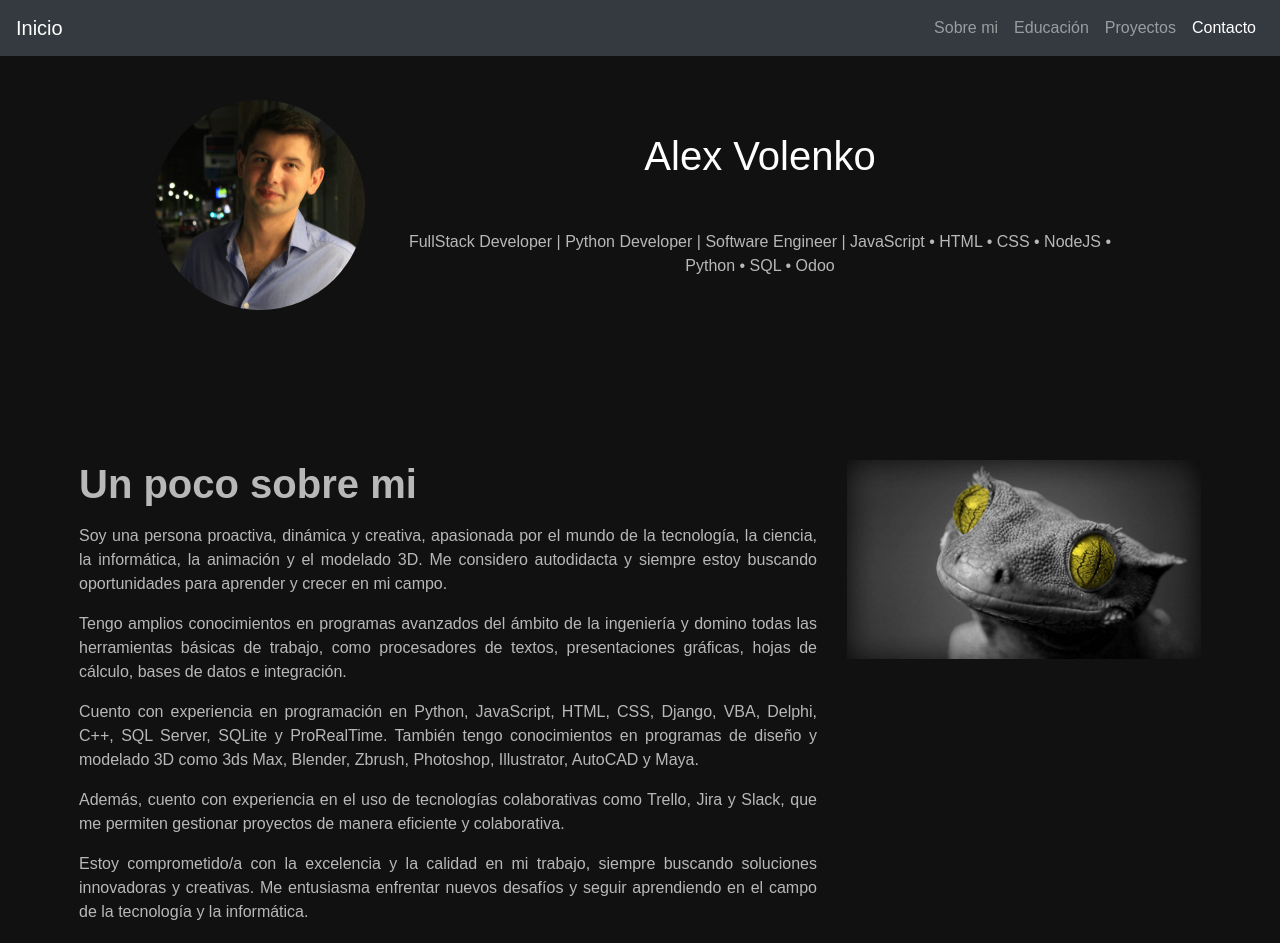
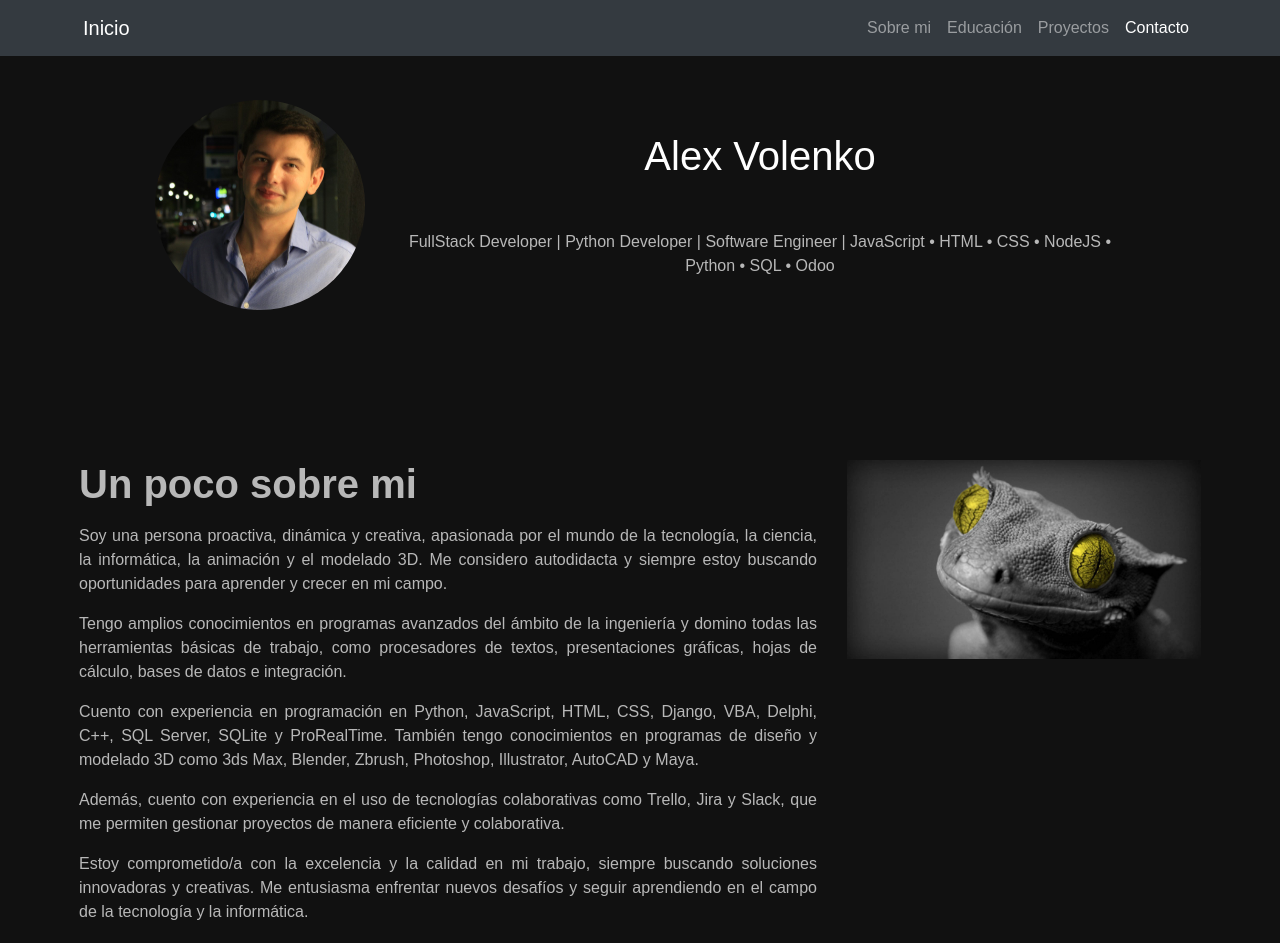
Before and after one commit to Olvo9315/alexvolenko.github.io, a plain HTML site: page index.html in a window 1280 px wide. Shown: the top 943 px of the page. Drawn offline with nearby package versions, Linux system fonts and the light colour scheme; a script that the page names is missing.

Commit message:
alinear header

```diff
--- a/index.html
+++ b/index.html
@@ -13,6 +13,7 @@
 
     <!-- Navbar -->
     <nav class="navbar navbar-expand-lg navbar-dark bg-dark fixed-top">
+        <div class="container col-11">
             <a class="navbar-brand" href="#">Inicio</a>
             <button class="navbar-toggler" type="button" data-toggle="collapse" data-target="#navbarNav"
                 aria-controls="navbarNav" aria-expanded="false" aria-label="Toggle navigation">
@@ -33,6 +34,7 @@
                         <a class="nav-link" href="#contact">Contacto</a>
                     </li>
                 </ul>
+            </div>
         </div>
     </nav>
 
```
Lines whose indentation alone changed are shown as unchanged.
